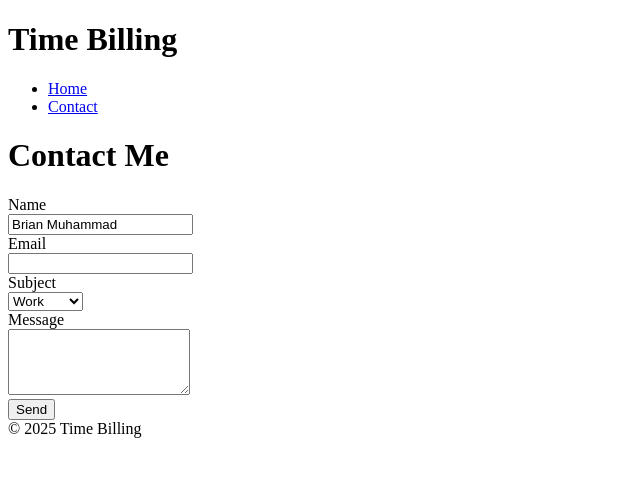
After one commit to bmuhammad/TimeBilling, an ASP.NET Core app: page /Contact in a window 1280 px wide. The commit adds this page. Shown: the top 477 px of the page, without its empty margins (0-640 px from the left). Run offline with ASP.NET Core 8, Linux system fonts and the light colour scheme; some libraries are stand-ins or nearby versions.

Commit message:
Added List menu for pages. Added form for contact page. Added helper tags for form to prevent cross site scripting attack. Added Contact View Model Class with properties that are decorated with needed requirements. Added method for posting data to server. Added validation for contact form for client and server. Added interface for mock sending of email.

```diff
--- /dev/null
+++ b/TimeBilling/Pages/Contact.cshtml
@@ -0,0 +1,40 @@
+@page
+@model ContactModel
+@{
+}
+@section Scripts {
+    <script src="https://cdnjs.cloudflare.com/ajax/libs/jquery/3.7.0/jquery.slim.min.js"></script>
+    <script src="https://cdnjs.cloudflare.com/ajax/libs/jquery-validate/1.19.5/jquery.validate.min.js"></script>
+    <script src="https://cdnjs.cloudflare.com/ajax/libs/jquery-validation-unobtrusive/4.0.0/jquery.validate.unobtrusive.min.js"></script>
+}
+<h1>@Model.Title</h1>
+<form method="post">
+    <div asp-validation-summary="ModelOnly" style="color: red;"></div>
+    <label asp-for="Contact.Name">Name</label>
+    <br />
+    <input asp-for="Contact.Name"/>
+    <span asp-validation-for="Contact.Name"></span>
+    <br />
+    <label asp-for="Contact.Email">Email</label>
+    <br />
+    <input asp-for ="Contact.Email" />
+    <span asp-validation-for="Contact.Email"></span>
+    <br />
+    <label asp-for="Contact.Subject">Subject</label>
+    <br />
+    <select asp-for="Contact.Subject">
+        <option>Work</option>
+        <option>Personal</option>
+        <option>Proposal</option>
+    </select>
+    <span asp-validation-for="Contact.Subject"></span>
+    <br />
+    <label asp-for="Contact.Body">Message</label>
+    <br />
+    <textarea rows="4" asp-for="Contact.Body"></textarea>
+    <span asp-validation-for="Contact.Body"></span>
+    <br />
+    <button type="submit">Send</button>
+    <br />
+    <div>@Model.Message</div>
+</form>
--- /dev/null
+++ b/TimeBilling/Pages/Contact.cshtml.cs
@@ -0,0 +1,43 @@
+using Microsoft.AspNetCore.Mvc;
+using Microsoft.AspNetCore.Mvc.RazorPages;
+using TimeBilling.Services;
+
+namespace TimeBilling.Pages
+{
+    public class ContactModel : PageModel
+    {
+        private readonly IEmailService _emailService;
+        public ContactModel(IEmailService emailService)
+        {
+            _emailService = emailService;
+        }
+        public string Title { get; set; } = "Contact Me";
+        public string Message { get; set; } = "";
+
+        [BindProperty]
+        public ContactViewModel Contact { get; set; } = new ContactViewModel()
+        {
+            Name = "Brian Muhammad"
+        };
+
+
+        public void OnGet()
+        {
+        }
+
+        public void OnPost()
+        {
+            if (ModelState.IsValid)
+            {
+                _emailService.SendMail("nate@aol.com", Contact.Email, Contact.Subject, Contact.Body);
+                Contact = new ContactViewModel();
+                ModelState.Clear();
+                Message = "Sent....";
+            }
+            else
+            {
+                Message = "Please fix the errors before sending.";
+            }
+        }
+    }
+}
--- a/TimeBilling/Pages/Shared/_Layout.cshtml
+++ b/TimeBilling/Pages/Shared/_Layout.cshtml
@@ -4,12 +4,20 @@
 <head>
     <meta name="viewport" content="width=device-width" />
     <title>Time Billing - @ViewBag.Title</title>
+    @RenderSection("header", false)
 </head>
 <body>
-    <header>Time Billing</header>
+    <header>
+        <h1>Time Billing</h1>
+        <ul>
+            <li><a href="/">Home</a></li>
+            <li><a href="/Contact">Contact</a></li>
+        </ul>
+    </header>
     <div>
         @RenderBody()
     </div>
     <footer>&copy; 2025 Time Billing</footer>
+    @RenderSection("scripts", false)
 </body>
 </html>
--- /dev/null
+++ b/TimeBilling/Pages/_ViewImports.cshtml
@@ -0,0 +1,2 @@
+@using TimeBilling.Pages
+@addTagHelper *, Microsoft.AspNetCore.Mvc.TagHelpers
--- a/TimeBilling/Program.cs
+++ b/TimeBilling/Program.cs
@@ -1,8 +1,10 @@
+using TimeBilling.Services;
 
 var builder = WebApplication.CreateBuilder(args);
 
 //Adds needed dependencies
 builder.Services.AddRazorPages();
+builder.Services.AddTransient<IEmailService, DevTimeEmailService>();
 
 var app = builder.Build();
 
```
Also changed, not shown: TimeBilling/ContactViewModel.cs (added, +21 -0 lines), TimeBilling/Services/DevTimeEmailService.cs (added, +17 -0 lines), TimeBilling/Services/IEmailService.cs (added, +7 -0 lines), TimeBilling/TimeBilling.csproj.
